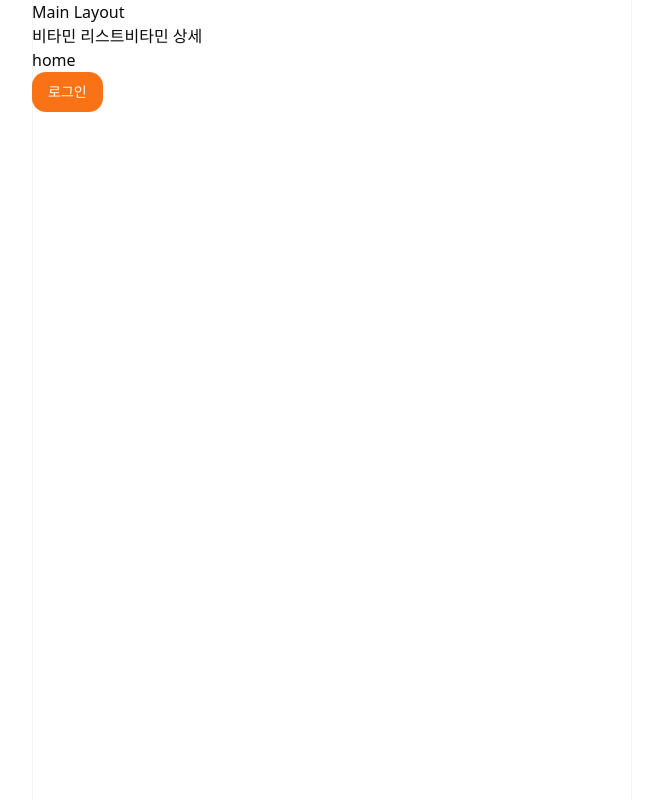
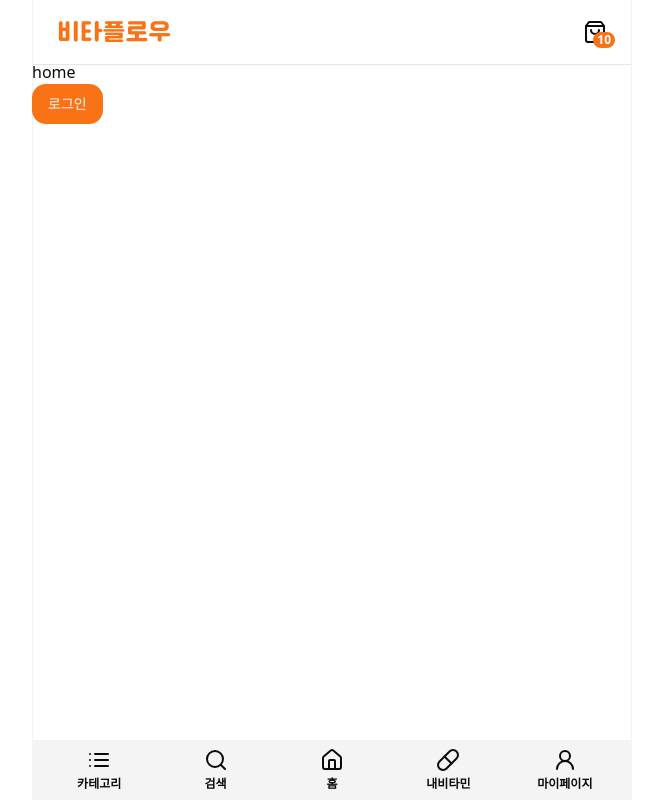
Before and after one commit to wisdom-13/vita-flow, a React (Vite) app: page / in a window 1280 px wide. Shown: the whole page, without its empty margins (308-954 px from the left). Built offline with nearby package versions, Linux system fonts and the light colour scheme; no server answers.

Commit message:
💄 메인 header/footer UI 구현

```diff
--- /dev/null
+++ b/src/components/layout/Footer.tsx
@@ -0,0 +1,31 @@
+import { List, Search, Home, Pill, User2 } from 'lucide-react';
+import { Link } from 'react-router-dom';
+
+const Footer = () => {
+  return (
+    <div className='right-0 bottom-0 left-0 fixed flex justify-around bg-muted m-auto p-2 max-w-[598px]'>
+      <Link to='/vitamins' className='flex flex-col items-center gap-y-1 w-full'>
+        <List />
+        <span className='font-semibold text-xs cursor-pointer'>카테고리</span>
+      </Link>
+      <Link to='/vitamins' className='flex flex-col items-center gap-y-1 w-full'>
+        <Search />
+        <span className='font-semibold text-xs cursor-pointer'>검색</span>
+      </Link>
+      <Link to='/' className='flex flex-col items-center gap-y-1 w-full'>
+        <Home />
+        <span className='font-semibold text-xs cursor-pointer'>홈</span>
+      </Link>
+      <Link to='/mypage' className='flex flex-col items-center gap-y-1 w-full'>
+        <Pill />
+        <span className='font-semibold text-xs cursor-pointer'>내비타민</span>
+      </Link>
+      <Link to='/mypage' className='flex flex-col items-center gap-y-1 w-full'>
+        <User2 />
+        <span className='font-semibold text-xs cursor-pointer'>마이페이지</span>
+      </Link>
+    </div>
+  );
+}
+
+export default Footer;
--- /dev/null
+++ b/src/components/layout/Header.tsx
@@ -0,0 +1,30 @@
+import { useAuth } from '@/context/AuthContext';
+import { ClipboardPen, ShoppingBag } from 'lucide-react';
+import { Link } from 'react-router-dom';
+
+const Header = () => {
+  const { user } = useAuth();
+
+  return (
+    <div className='top-0 right-0 left-0 fixed flex justify-between items-center bg-white m-auto px-6 p-4 border-b max-w-[598px]'>
+      <div>
+        <Link to='/'>
+          <h1 className='font-Cafe24Ssurround text-2xl text-primary cursor-pointer'>비타플로우</h1>
+        </Link>
+      </div>
+      <div className='relative flex gap-x-4'>
+        {user?.isSeller && (
+          <Link to='/admin/products'>
+            <ClipboardPen />
+          </Link>
+        )}
+        <div>
+          <ShoppingBag />
+          <span className='-right-2 -bottom-1 absolute bg-primary px-1 rounded-full min-w-4 h-4 font-semibold text-center text-white text-xs cursor-pointer'>10</span>
+        </div>
+      </div>
+    </div>
+  );
+}
+
+export default Header;
--- a/src/layout/Main.tsx
+++ b/src/layout/Main.tsx
@@ -1,12 +1,16 @@
-import { Link, Outlet } from 'react-router-dom';
+import { Outlet } from 'react-router-dom';
+
+import Header from '@/components/layout/Header';
+import Footer from '@/components/layout/Footer';
 
 const MainLayout = () => {
   return (
-    <div className='main'>
-      <div>Main Layout</div>
-      <Link to='/vitamins'>비타민 리스트</Link>
-      <Link to='/vitamins/id'>비타민 상세</Link>
-      <Outlet />
+    <div className='flex flex-col justify-between h-screen main'>
+      <Header />
+      <div className='pt-[60px] pb-20'>
+        <Outlet />
+      </div>
+      <Footer />
     </div>
   );
 }
--- a/src/styles/index.css
+++ b/src/styles/index.css
@@ -22,8 +22,8 @@
     --primary-foreground: 60 9.1% 97.8%;
     --secondary: 60 4.8% 95.9%;
     --secondary-foreground: 24 9.8% 10%;
-    --muted: 60 4.8% 95.9%;
-    --muted-foreground: 25 5.3% 44.7%;
+    --muted: 240 4.8% 95.9%;
+    --muted-foreground: 240 3.8% 46.1%;
     --accent: 60 4.8% 95.9%;
     --accent-foreground: 24 9.8% 10%;
     --destructive: 0 84.2% 60.2%;
@@ -45,8 +45,8 @@
     --primary-foreground: 60 9.1% 97.8%;
     --secondary: 12 6.5% 15.1%;
     --secondary-foreground: 60 9.1% 97.8%;
-    --muted: 12 6.5% 15.1%;
-    --muted-foreground: 24 5.4% 63.9%;
+    --muted: 240 3.7% 15.9%;
+    --muted-foreground: 240 5% 64.9%;
     --accent: 12 6.5% 15.1%;
     --accent-foreground: 60 9.1% 97.8%;
     --destructive: 0 72.2% 50.6%;
```
